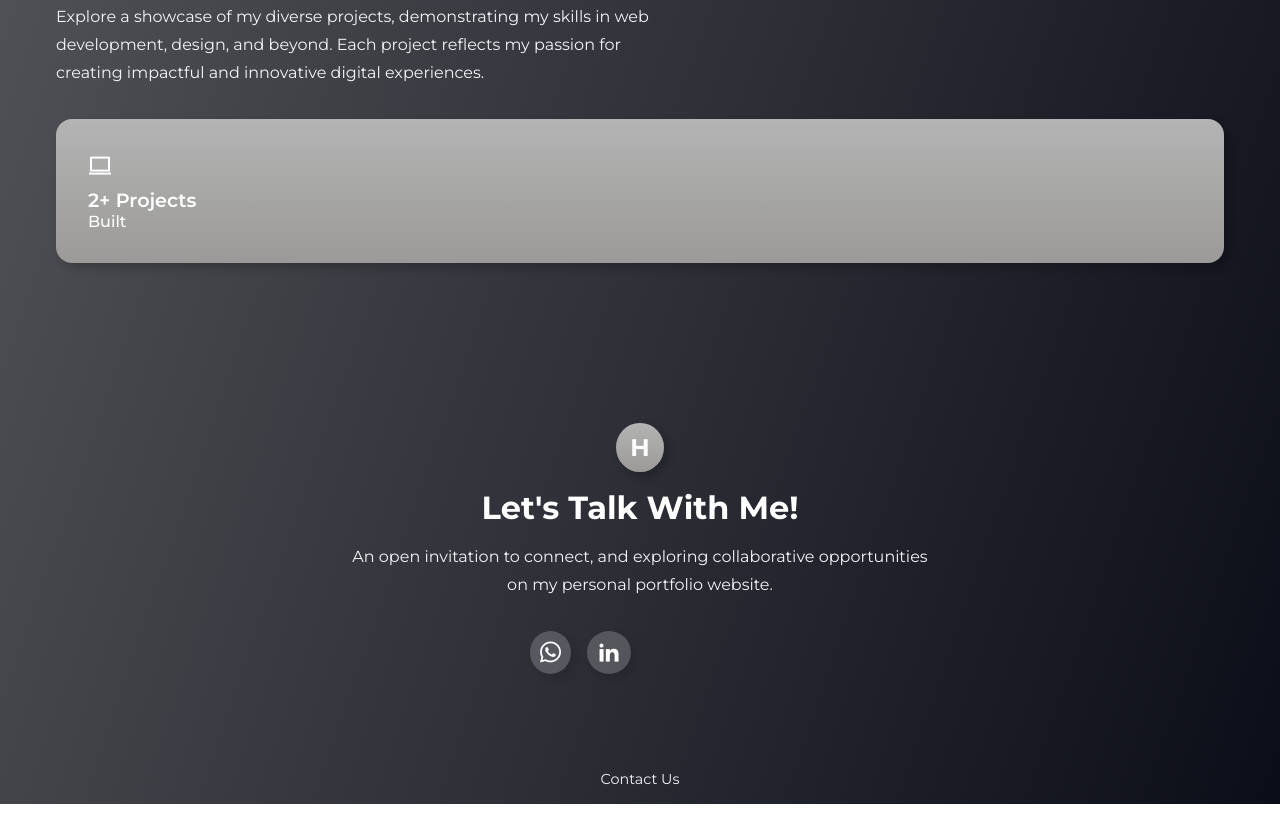
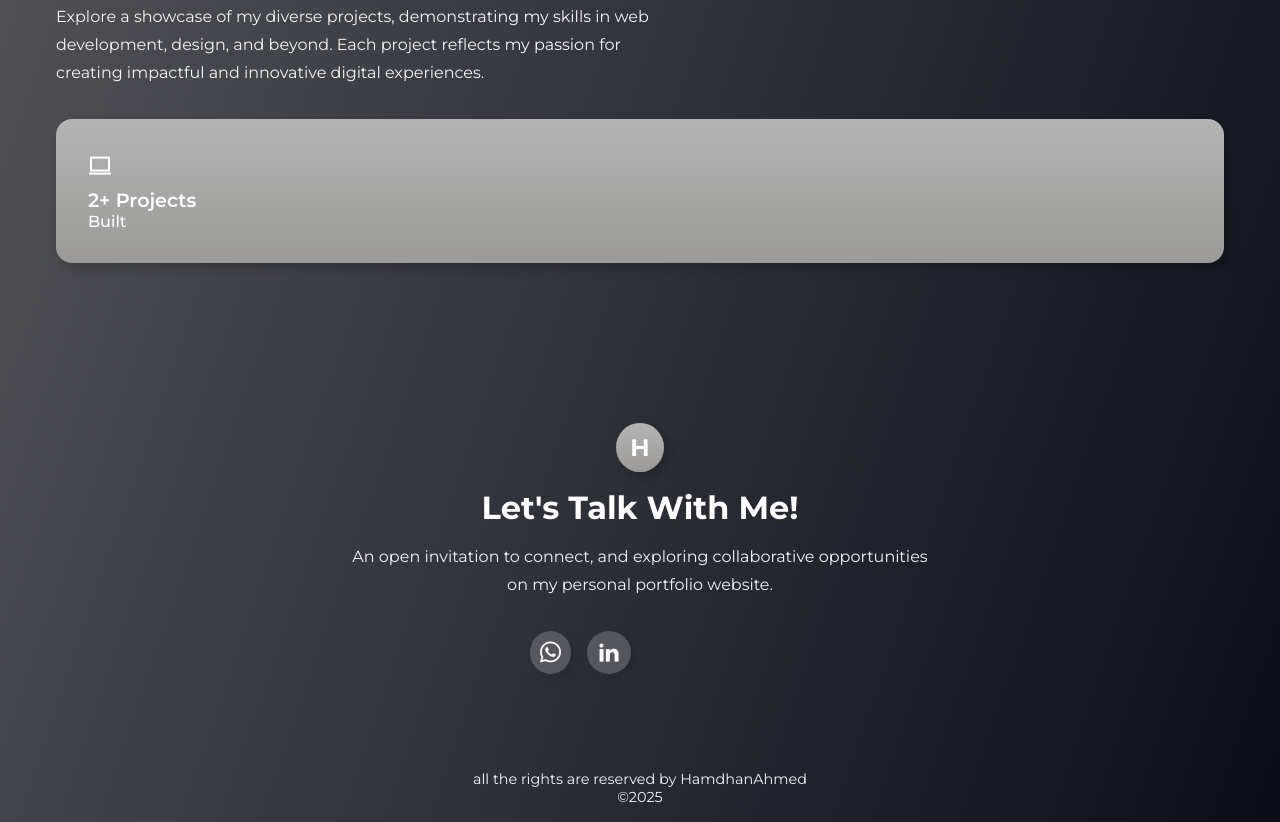
Before and after one commit to hamdhan05/Hamdhan_Portfolio_1, a plain HTML site: page index.html in a window 1280 px wide. Shown: the part 2909-3731 px from the top of the page. Drawn offline with nearby package versions, Linux system fonts and the light colour scheme.

Commit message:
index.html

```diff
--- a/index.html
+++ b/index.html
@@ -154,7 +154,7 @@ projects, and collaborative work.
       </div>
     </section>
     <footer class="footer">
-      Contact Us
+        all the rights are reserved by HamdhanAhmed <br>©2025
     </footer>
     <script src="https://unpkg.com/scrollreveal"></script>
     <script src="main.js"></script>
```
